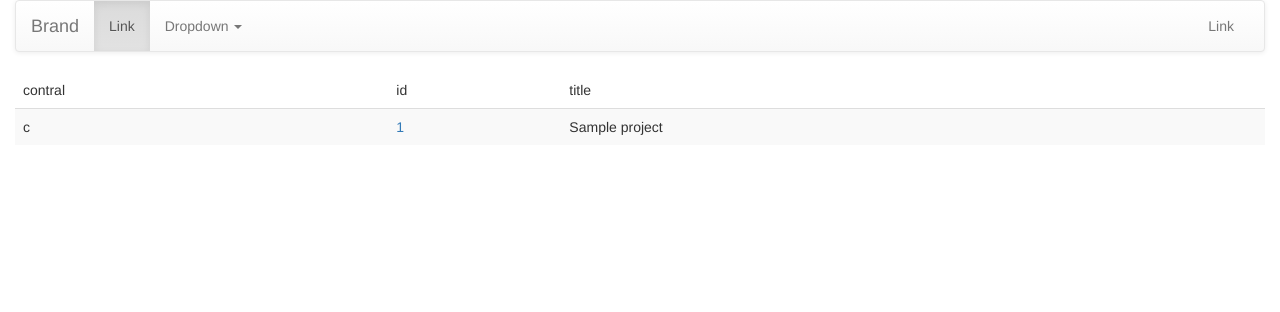
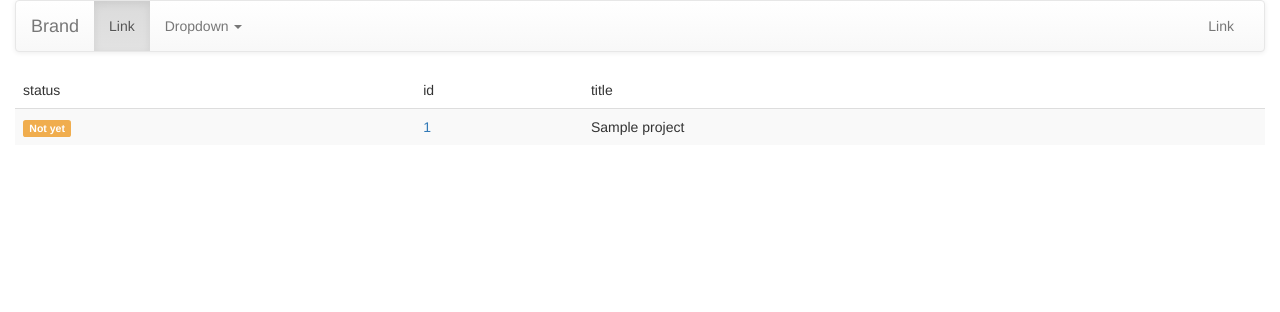
Before and after one commit to toomore/asana_api, a Flask app: template templates/user_projects_tasks.htm in a window 1280 px wide. Shown: the top 312 px of the page. Run offline with Flask 2, Linux system fonts and the light colour scheme; the template is opened without the code that fills it: most values are stand-ins (such as "Sample title", 1, 10 or a date in 2020); some libraries are stand-ins or nearby versions.

Commit message:
Splite completed/not yet in list tasks.

```diff
--- a/templates/user_projects_tasks.htm
+++ b/templates/user_projects_tasks.htm
@@ -5,18 +5,29 @@
         <table class="table table-striped table-hover">
             <thead>
                 <tr>
-                    <td>contral</td>
+                    <td>status</td>
                     <td>id</td>
                     <td>title</td>
                 </tr>
             </thead>
             <tbody>
                 {% for task in data|sort(attribute="id", reverse=True) %}
-                    <tr>
-                        <td>c</td>
-                        <td><a href="https://app.asana.com/0/{{workspace_id}}/{{task.id}}" target="_blank">{{task.id}}</a></td>
-                        <td>{{task.name}}</td>
-                    </tr>
+                    {% if task.completed %}
+                        <tr>
+                            <td><span class="label label-success">Completed</span></td>
+                            <td><a href="https://app.asana.com/0/{{workspace_id}}/{{task.id}}" target="_blank">{{task.id}}</a></td>
+                            <td>{{task.name}}</td>
+                        </tr>
+                    {% endif %}
+                {% endfor %}
+                {% for task in data|sort(attribute="name") %}
+                    {% if not task.completed %}
+                        <tr>
+                            <td><span class="label label-warning">Not yet</span></td>
+                            <td><a href="https://app.asana.com/0/{{workspace_id}}/{{task.id}}" target="_blank">{{task.id}}</a></td>
+                            <td>{{task.name}}</td>
+                        </tr>
+                    {% endif %}
                 {% endfor %}
             </tbody>
         </table>
```
Also changed, not shown: asanaapi.py (+8 -2 lines).
